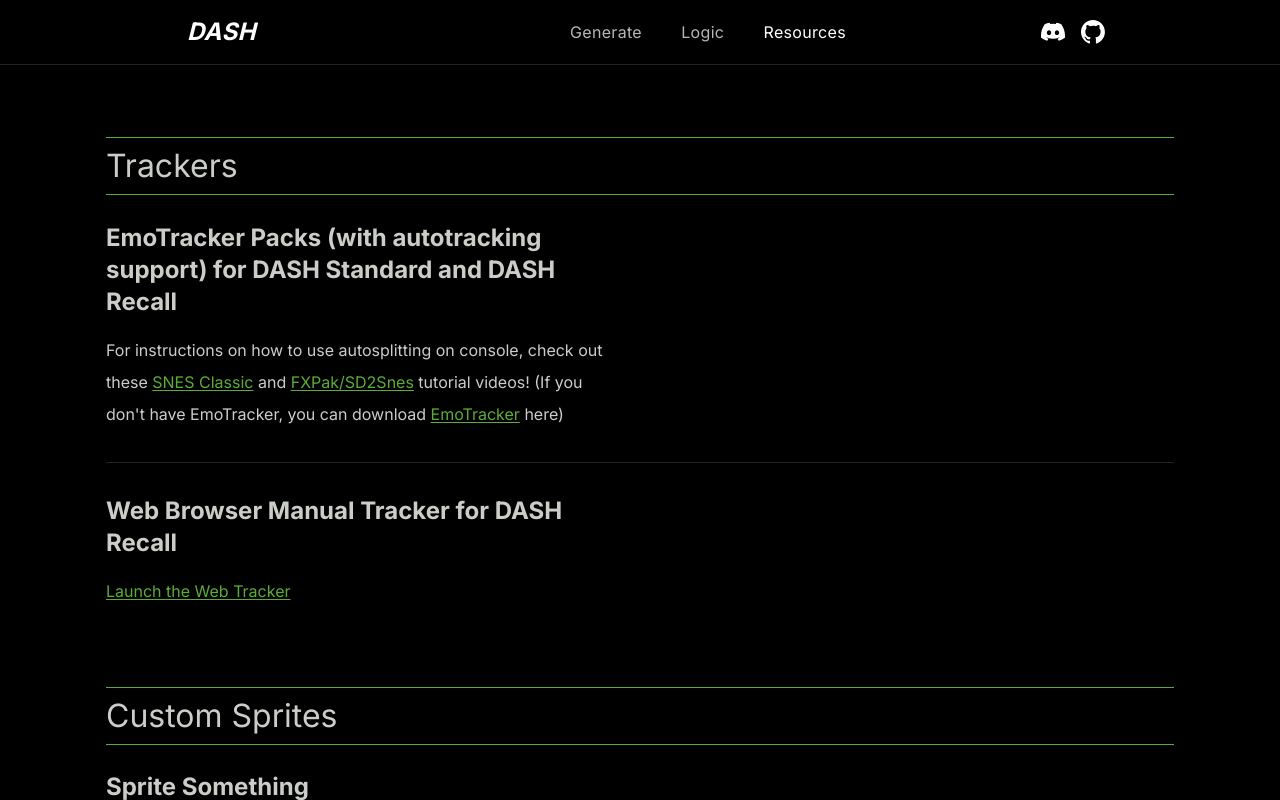
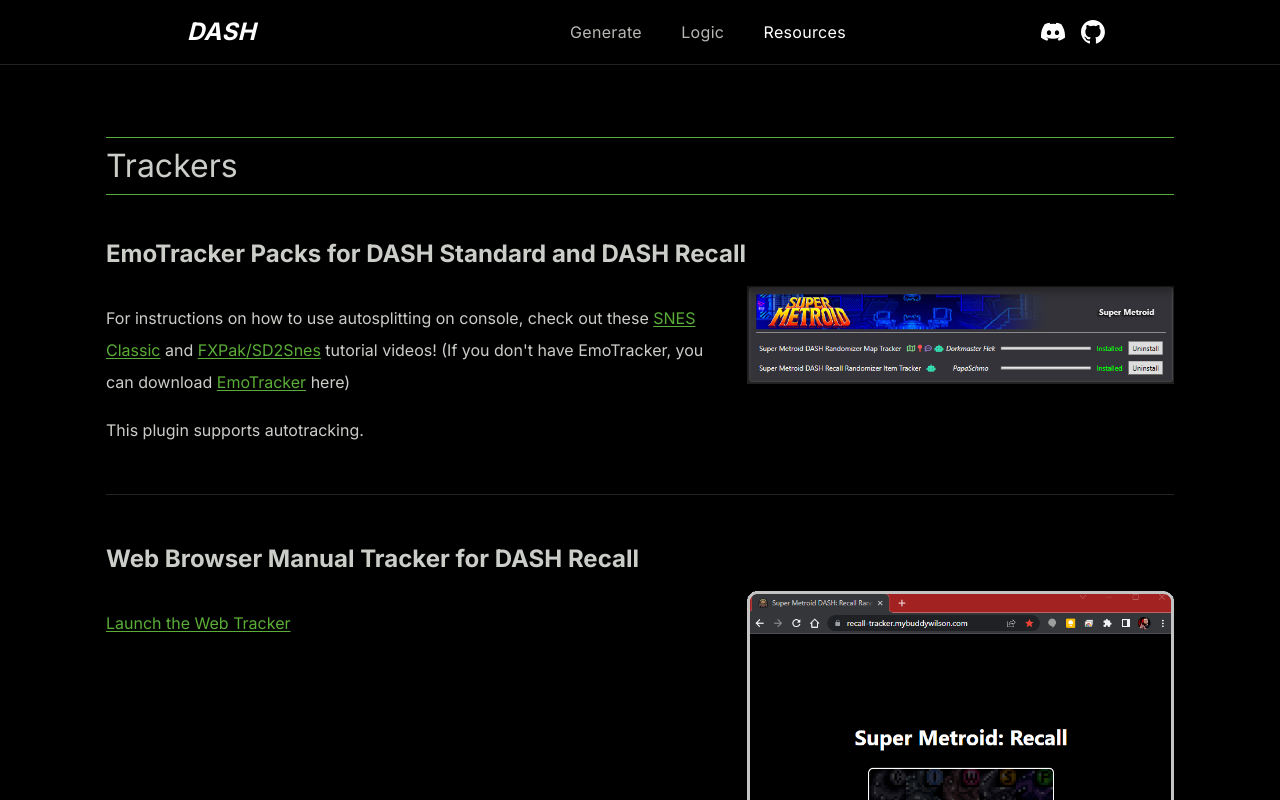
Before and after one commit to dashrando/dash-randomizer, a Next.js app in the folder apps/web/: page /resources in a window 1280 px wide. Built offline with nearby package versions, Linux system fonts and the light colour scheme.

Commit message:
new resources page with images

```diff
--- a/apps/web/app/resources/page.tsx
+++ b/apps/web/app/resources/page.tsx
@@ -28,6 +28,9 @@ const Resource = ({
       <div className={styles.content}>
         {children}
       </div>
+      <div className={styles.image}>
+        {image && <img src={image} alt={title} />}
+      </div>
     </div>
   )
 }
@@ -37,11 +40,18 @@ const ResourcesPage: NextPage = () => {
     <>
       <section className={styles.section}>
         <h2>Trackers</h2>
-        <Resource title="EmoTracker Packs (with autotracking support) for DASH Standard and DASH Recall">
+        <Resource
+          title="EmoTracker Packs for DASH Standard and DASH Recall"
+          image="/images/Trackers_DASH_EmoTracker.png"
+        >
           <p>For instructions on how to use autosplitting on console, check out these <ExternalLink href="https://www.youtube.com/watch?v=AUSSGh30dgA">SNES Classic</ExternalLink> and <ExternalLink href="https://www.youtube.com/watch?v=q05qSIuYcKw">FXPak/SD2Snes</ExternalLink> tutorial videos! (If you don&apos;t have EmoTracker, you can download <ExternalLink href="https://emotracker.net/download/">EmoTracker</ExternalLink> here)</p>
+          <p>This plugin supports autotracking.</p>
         </Resource>
         <div className={styles.seperator} />
-        <Resource title="Web Browser Manual Tracker for DASH Recall">
+        <Resource
+          title="Web Browser Manual Tracker for DASH Recall"
+          image="/images/Tracker_Recall_Rumbleminze.png"
+        >
           <p>
             <Link href="/tracker" className={styles.link}>Launch the Web Tracker</Link>
           </p>
@@ -49,7 +59,7 @@ const ResourcesPage: NextPage = () => {
       </section>
       <section className={styles.section}>
         <h2>Custom Sprites</h2>
-        <Resource title="Sprite Something">
+        <Resource title="Sprite Something" image="/images/SpriteSomething_Example.png">
           <p>
             <ExternalLink href="https://github.com/Artheau/SpriteSomething/releases">SpriteSomething</ExternalLink> is a utility which allows custom sprites to be used in retro games like Super Metroid.
           </p>
--- a/apps/web/app/resources/resources.module.css
+++ b/apps/web/app/resources/resources.module.css
@@ -17,10 +17,6 @@
   margin-top: var(--spacer-20x);
 }
 
-.section p:last-child {
-  margin-bottom: 0;
-}
-
 .section h2 {
   font-size: 32px;
   line-height: 32px;
@@ -29,20 +25,17 @@
   border-bottom: 1px solid rgb(90, 173, 54);
   display: block;
   font-weight: normal;
-  /* color: #fff; */
 }
 
 .section h3 {
   margin: var(--spacer-4x) 0;
   font-size: 24px;
   line-height: 32px;
-  max-width: 500px;
 }
 
 .section p {
   font-size: 16px;
   line-height: 32px;
-  max-width: 500px;
 }
 
 .seperator {
@@ -50,3 +43,38 @@
   margin: var(--spacer-8x) 0;
   height: 1px;
 }
+
+.resource {
+  display: flex;
+  flex-wrap: wrap;
+}
+
+.resource h3 {
+  flex-basis: 100%;
+}
+
+.resource .content {
+  width: 60%;
+  padding-right: var(--spacer-4x);
+}
+
+.resource .image {
+  width: 40%;
+}
+
+.resource .image img {
+  display: block;
+  width: 100%;
+  height: auto;
+}
+
+@media only screen and (max-width: 600px) {
+  .resource .content {
+    width: 100%;
+    padding-right: 0;
+  }
+
+  .resource .image {
+    width: 100%;
+  }
+}
```
